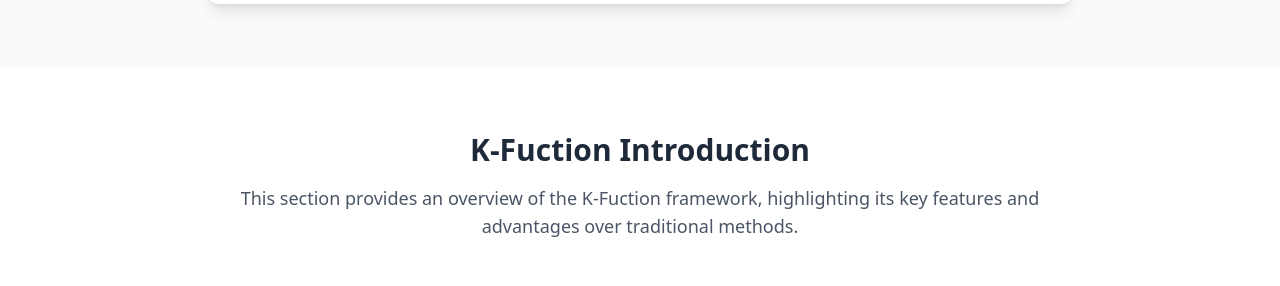
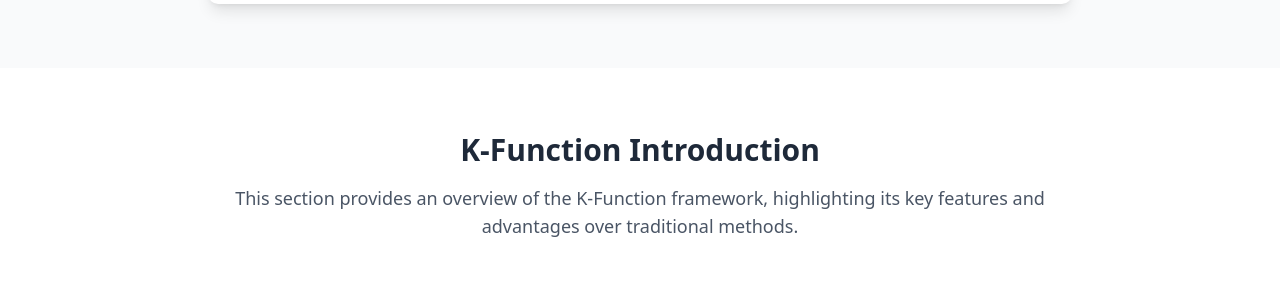
Before and after one commit to ChenxuKwok/kids-wfst-demo, a React (Vite) app: page / in a window 1280 px wide. Shown: the part 918-1204 px from the top of the page. Built offline with nearby package versions, Linux system fonts and the light colour scheme.

Commit message:
update config

```diff
--- a/src/data/config.jsx
+++ b/src/data/config.jsx
@@ -20,8 +20,8 @@ export const siteConfig = {
   sections: [
     {
       id: "Video Introduction",
-      title: "K-Fuction Introduction",
-      description: "This section provides an overview of the K-Fuction framework, highlighting its key features and advantages over traditional methods.",
+      title: "K-Function Introduction",
+      description: "This section provides an overview of the K-Function framework, highlighting its key features and advantages over traditional methods.",
       videoUrl: "", // Add your video URL here
       videoFile: video, // Or add local video file path here
       // samples: []
```
Also changed, not shown: src/assets/preprocessedData.json (+1 -1 lines), src/assets/llm_advice/sample_2_advice.txt.
